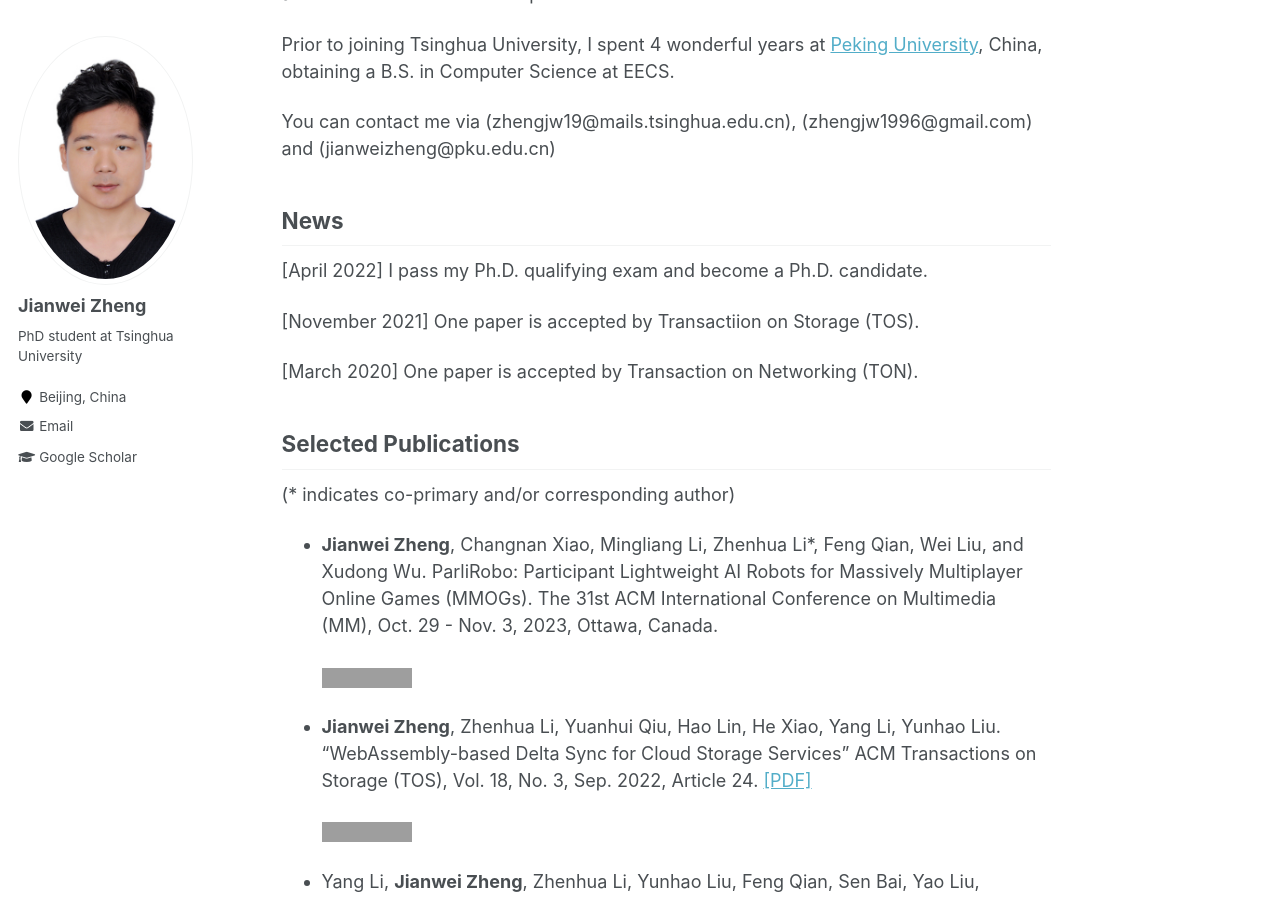
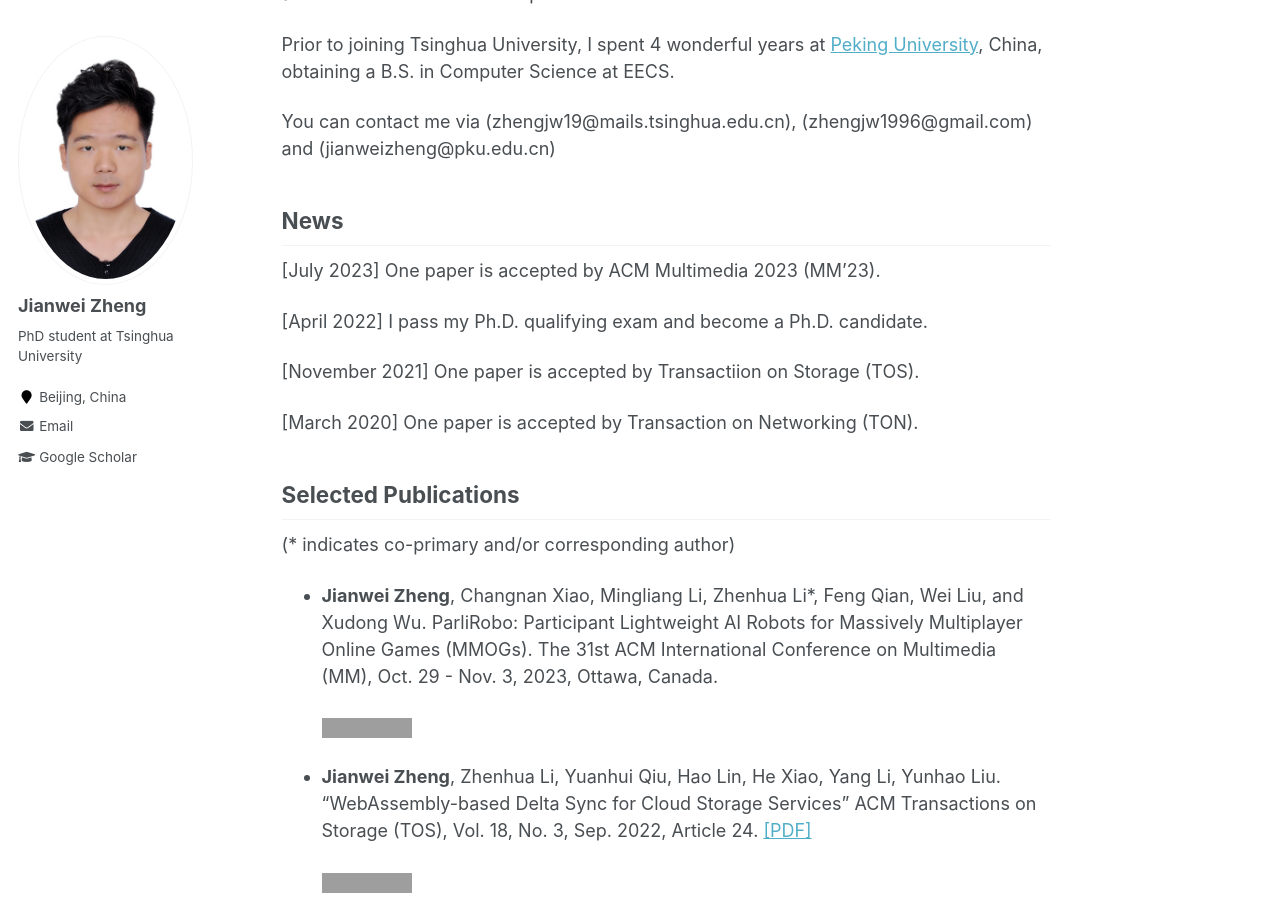
Before and after one commit to jwzheng96/jwzheng96.github.io, a Jekyll site: the page built from _pages/about.md, in a window 1280 px wide and 900 px high, scrolled down 315 px. Built offline with Jekyll 4.4.1, drawn with Linux system fonts in a browser that asks for light colours; grey boxes are pictures that could not be loaded.

Commit message:
update news

```diff
--- a/_pages/about.md
+++ b/_pages/about.md
@@ -20,6 +20,8 @@ You can contact me via (zhengjw19@mails.tsinghua.edu.cn), (zhengjw1996@gmail.com
 
 
 ## News
+[July 2023] One paper is accepted by ACM Multimedia 2023 (MM'23).
+
 [April 2022] I pass my Ph.D. qualifying exam and become a Ph.D. candidate.
 
 [November 2021] One paper is accepted by Transactiion on Storage (TOS).
```
